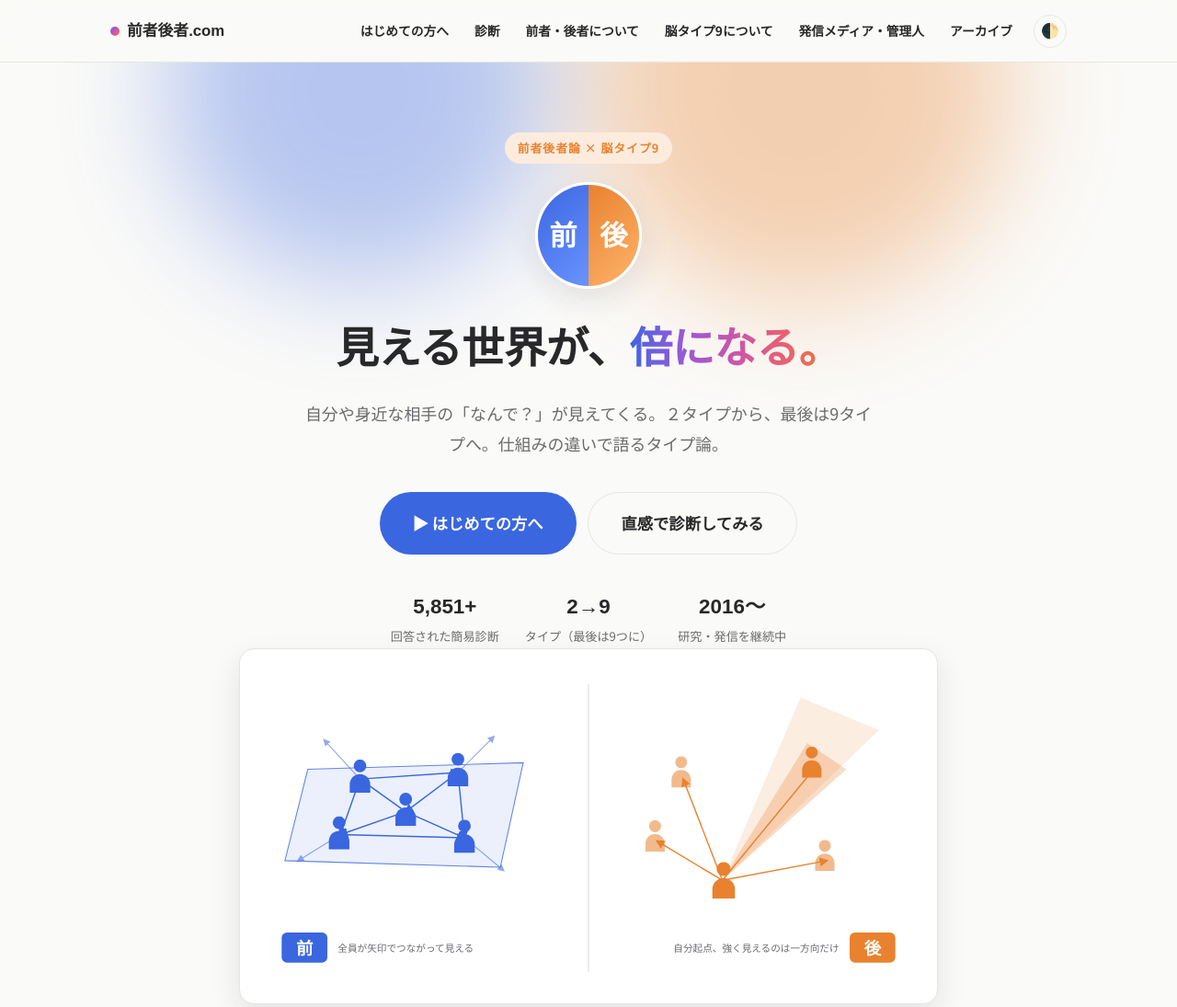
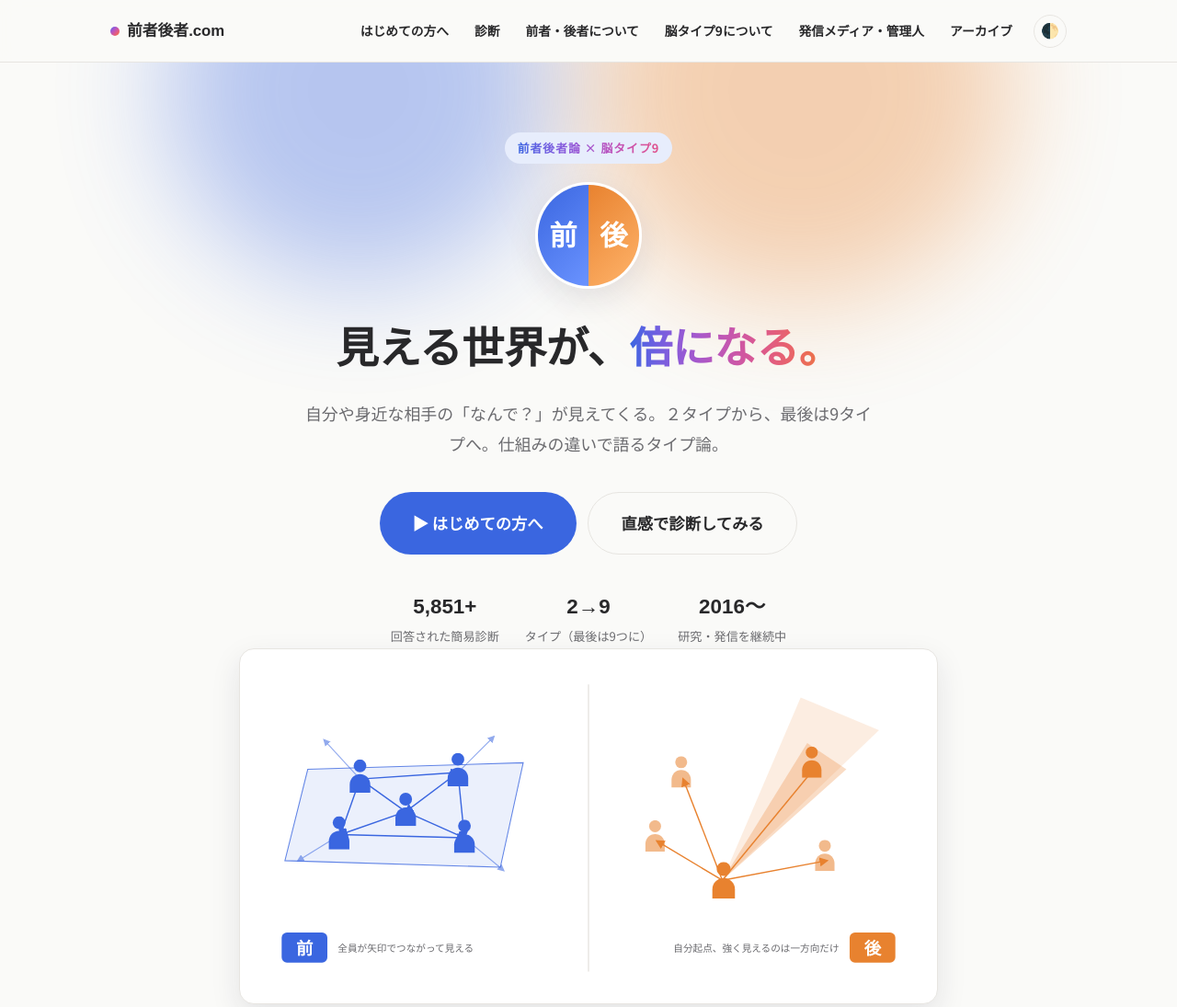
Before and after one commit to rrrrrr2525/zenshakousha-renewal, a plain HTML site: page index.html in a window 1280 px wide. Shown: the top 1095 px of the page at 92% size. Drawn offline with Linux system fonts and the light colour scheme; a web font is replaced by a local one.

Commit message:
全体のオレンジは維持しつつ、見出しピルだけ脱オレンジに
「前者後者論×脳タイプ9」のピルは前者・後者どちらか専用の色ではないのに
後者色のオレンジを使っていたのが紛らわしいという指摘を受け、このピル
だけ「倍になる。」と同じ青→ピンクのテキストグラデーションに変更。
ヒーローエンブレムやタイプバッジなど、本来後者を指す箇所のオレンジは
そのまま維持。

Co-Authored-By: Claude Sonnet 5 <noreply@anthropic.com>

```diff
--- a/assets/css/style.css
+++ b/assets/css/style.css
@@ -80,6 +80,14 @@ body.palette-blue-orange .hero-emblem .zen{background:linear-gradient(135deg,var
 body.palette-blue-orange .hero-emblem .ko{background:linear-gradient(135deg,var(--accent2),#ffb46b);}
 body.palette-blue-orange .type-card.zensha .badge{background:linear-gradient(135deg,var(--accent),#6a93ff);}
 body.palette-blue-orange .type-card.kosha .badge{background:linear-gradient(135deg,var(--accent2),#ffb46b);}
+/* 「前者後者論×脳タイプ9」の見出しピルは、前者=青/後者=オレンジどちらの専用色でもないので
+   「倍になる。」のグラデーションと同じ青→ピンクのテキストグラデーションにする（オレンジは使わない） */
+body.palette-blue-orange .hero .eyebrow{background:var(--accent-soft); color:transparent;}
+body.palette-blue-orange .hero .eyebrow-text{
+  background-image:linear-gradient(90deg,var(--accent),#e0538a);
+  background-image:linear-gradient(90deg in oklch,var(--accent),#e0538a);
+  -webkit-background-clip:text; background-clip:text; color:transparent;
+}
 
 *{box-sizing:border-box;}
 html{scroll-behavior:smooth;}
--- a/index.html
+++ b/index.html
@@ -14,7 +14,7 @@
   <!-- HERO -->
   <section class="hero">
     <div class="container">
-      <span class="eyebrow">前者後者論 × 脳タイプ9</span>
+      <span class="eyebrow"><span class="eyebrow-text">前者後者論 × 脳タイプ9</span></span>
       <div class="hero-emblem" aria-hidden="true">
         <span class="half zen">前</span>
         <span class="half ko">後</span>
```
